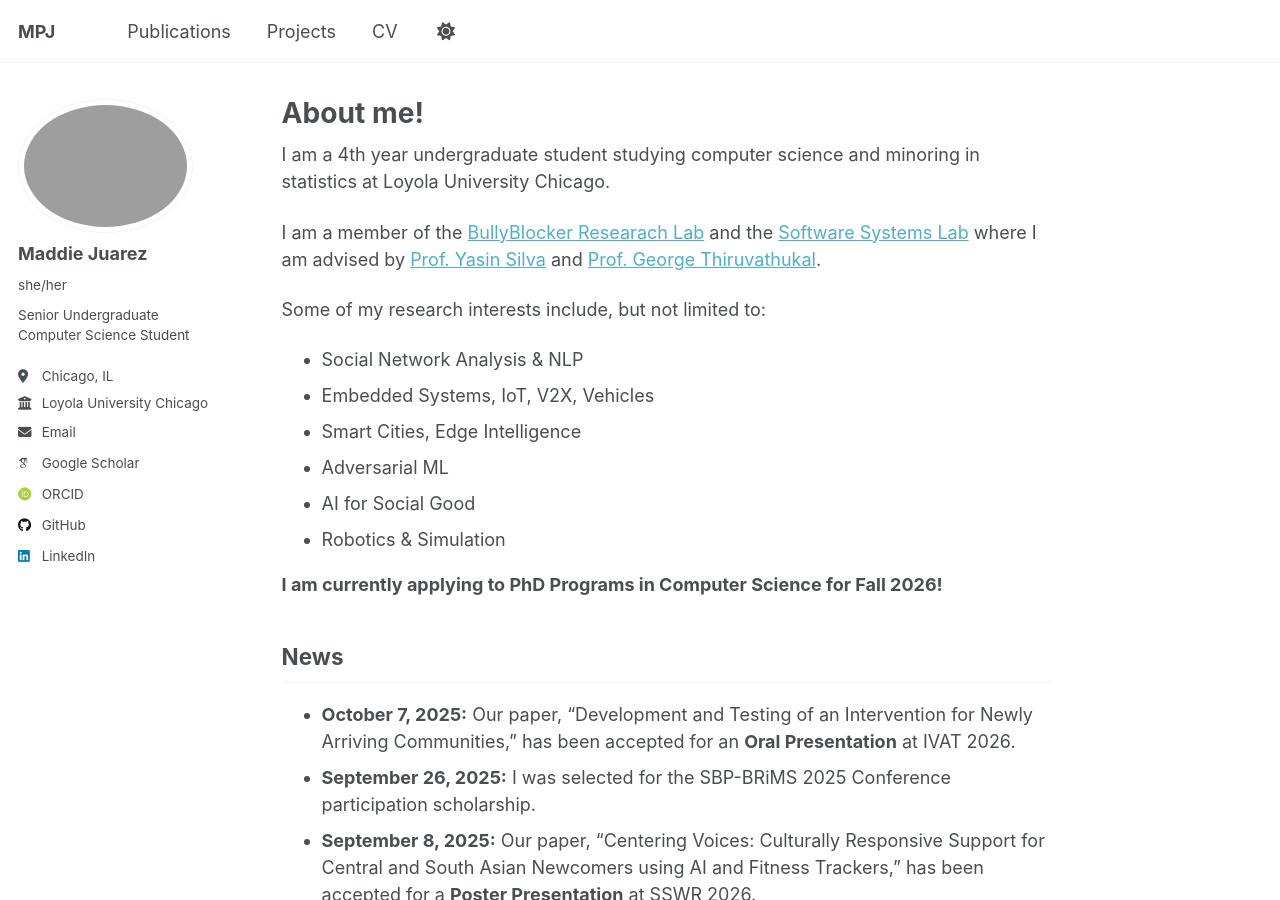
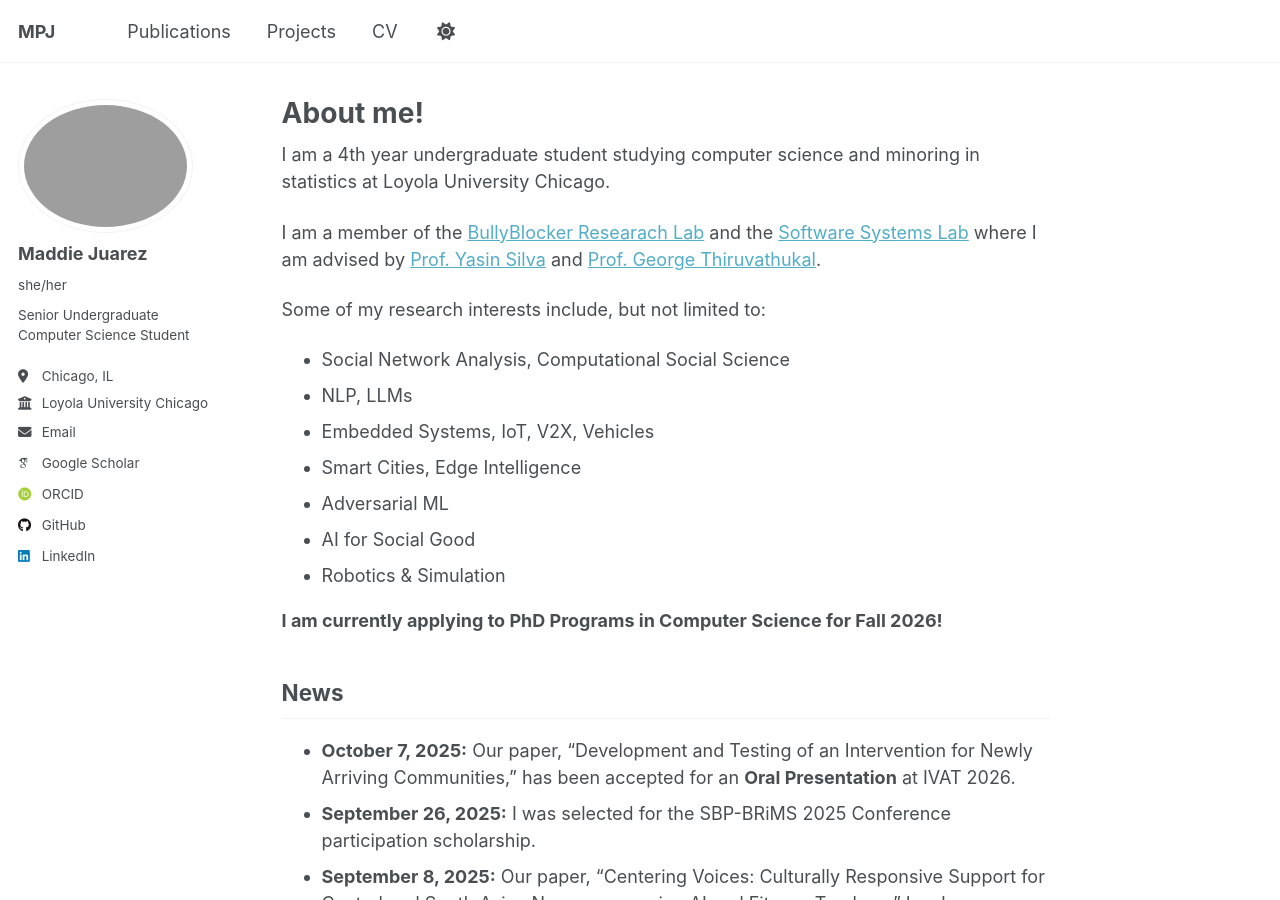
Before and after one commit to mjuarez4/mjuarez4.github.io, a Jekyll site: the page built from _pages/about.md, in a window 1280 px wide and 900 px high. Built offline with Jekyll 4.4.1, drawn with Linux system fonts in a browser that asks for light colours; some web fonts are replaced; a script that is not in the unit is left out.

Commit message:
updating interests

```diff
--- a/_pages/about.md
+++ b/_pages/about.md
@@ -12,7 +12,8 @@ I am a 4th year undergraduate student studying computer science and minoring in
 I am a member of the [BullyBlocker Researach Lab](https://ysilva.cs.luc.edu/BullyBlocker/) and the [Software Systems Lab](https://ssl.cs.luc.edu/) where I am advised by [Prof. Yasin Silva](https://ysilva.cs.luc.edu/) and [Prof. George Thiruvathukal](https://gkt.sh/).
 
 Some of my research interests include, but not limited to:
-- Social Network Analysis & NLP
+- Social Network Analysis, Computational Social Science
+- NLP, LLMs
 - Embedded Systems, IoT, V2X, Vehicles
 - Smart Cities, Edge Intelligence
 - Adversarial ML
```
